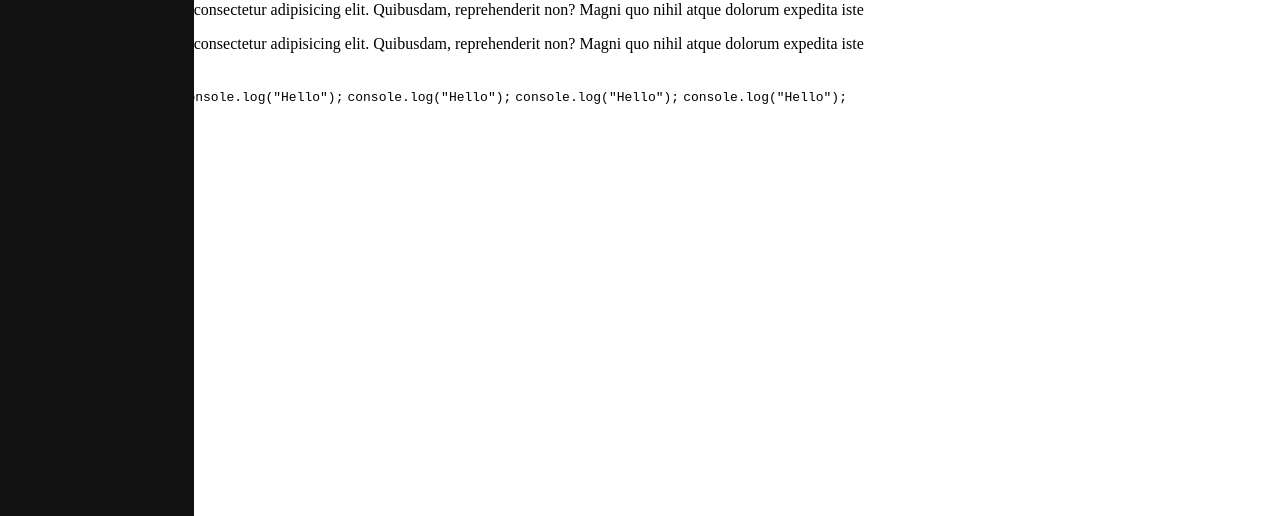
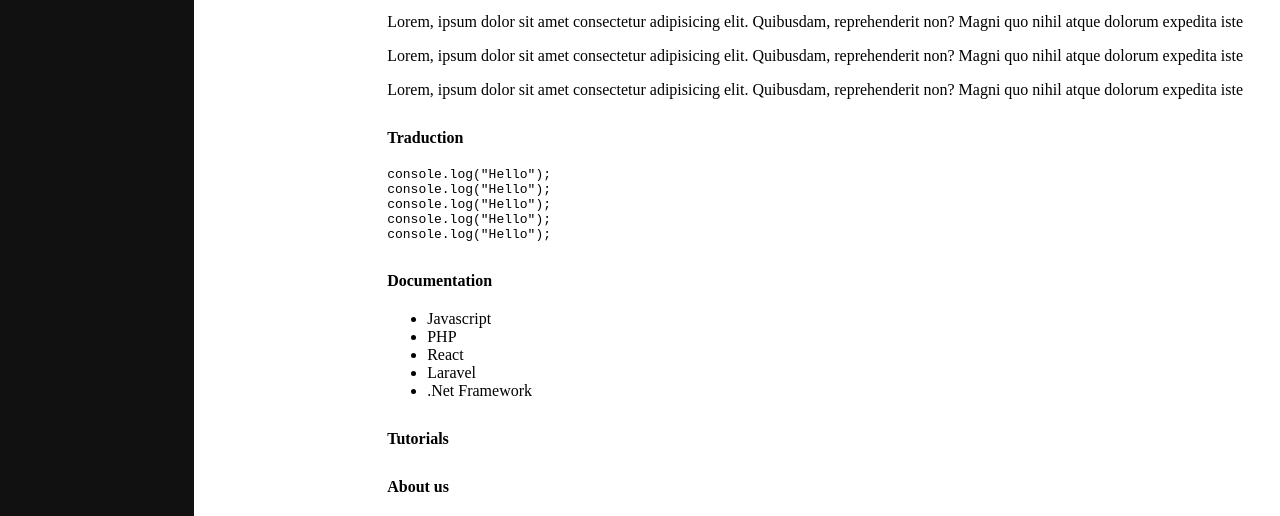
Before and after one commit to icebox827/microverse-coding-challenge, a plain HTML site: page index.html in a window 1280 px wide. Shown: the part 313-829 px from the top of the page. Before the commit the page ends 800 px from the top, so only its background shows below. Drawn offline with Linux system fonts and the light colour scheme.

Commit message:
styles lenin

```diff
--- a/style.css
+++ b/style.css
@@ -38,7 +38,17 @@
     transition: margin-left .5s;
     padding: 20px;
   }
-
+  #main-doc {
+     margin-left: 30%;
+     margin-top: 50px;
+  }
+  section header{
+    font-weight: bold;
+    margin: 30px 0 20px 0;
+  }
+  code{
+    display: block;
+  }
   /* On smaller screens, where height is less than 450px, change the style of the sidenav (less padding and a smaller font size) */
   @media screen and (max-height: 450px) {
     #navbar {padding-top: 15px;}
```
